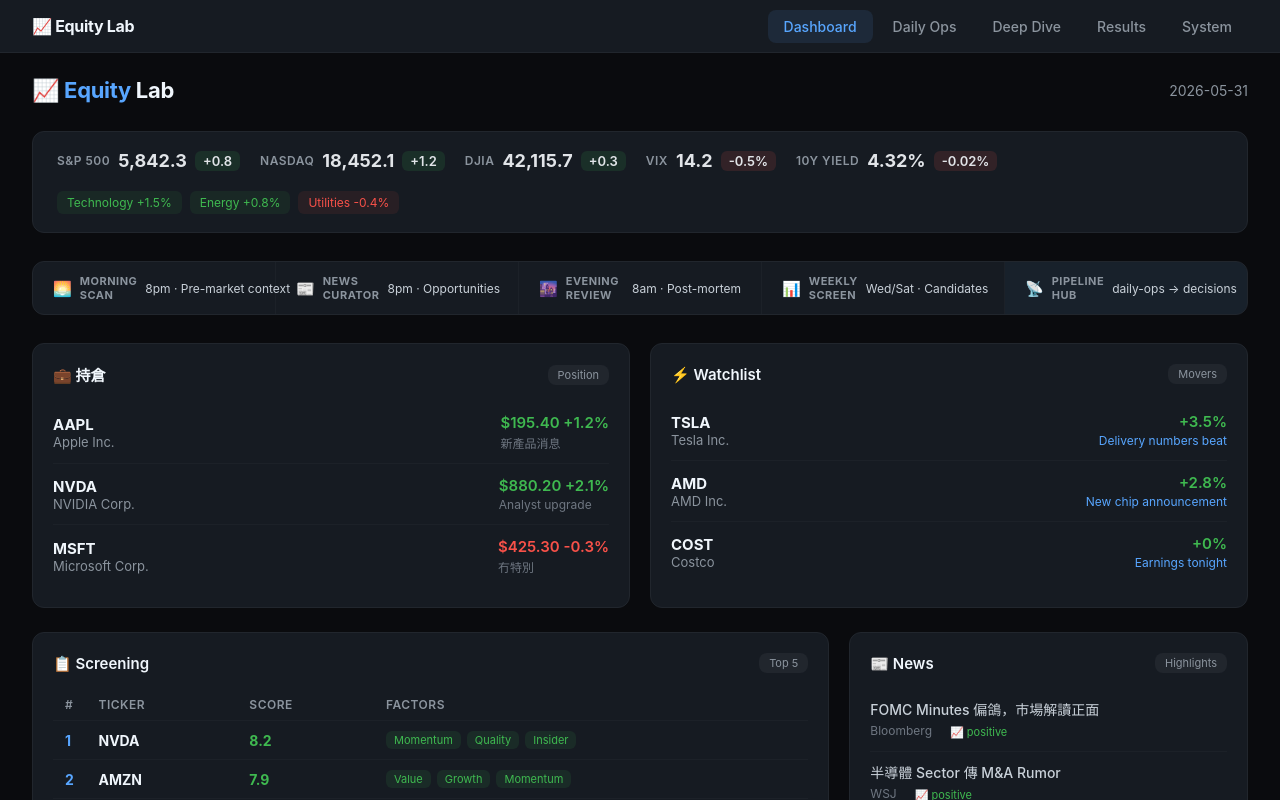
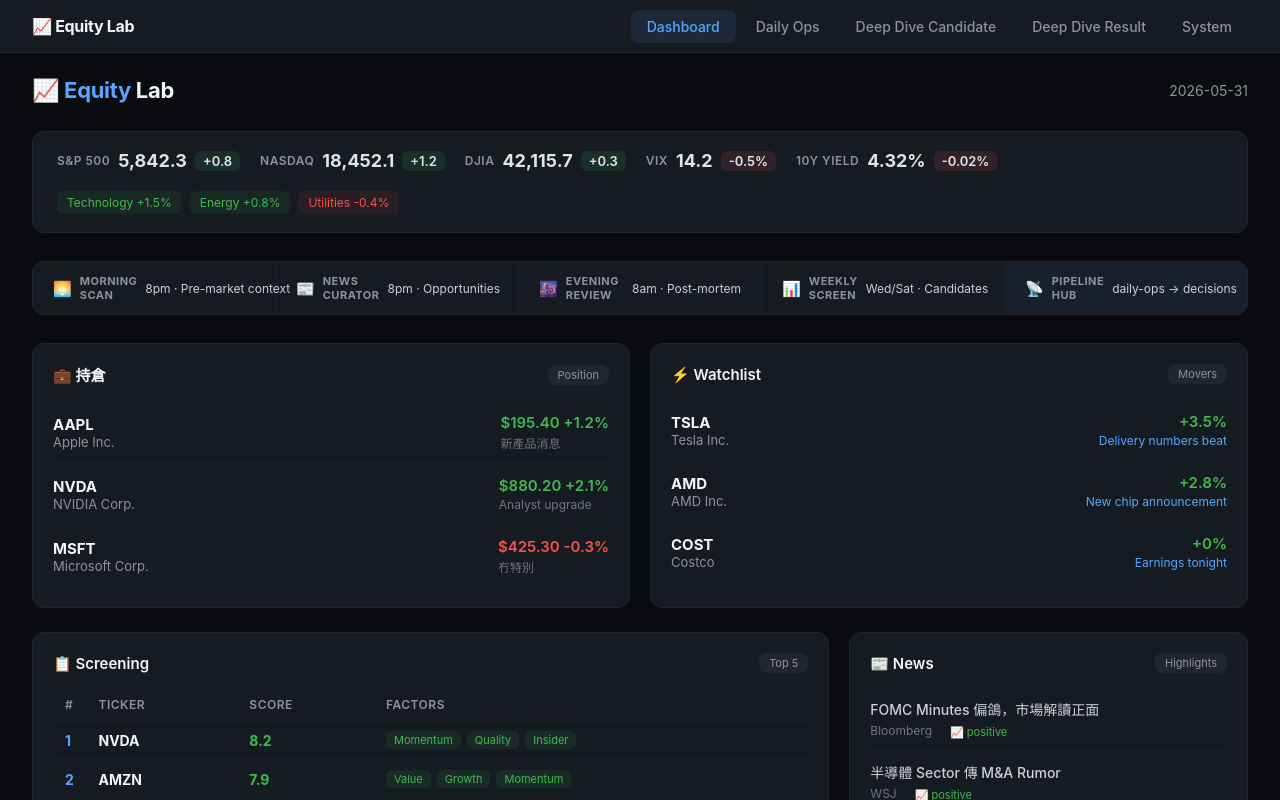
Before and after one commit to pu105-stack/equity-lab-dashboard, a Next.js app: page / in a window 1280 px wide. Shown: the top 800 px of the page. Built offline with nearby package versions, Linux system fonts and the light colour scheme.

Commit message:
nav: rename Deep Dive → Deep Dive Candidate, Results → Deep Dive Result

```diff
--- a/pages/_app.js
+++ b/pages/_app.js
@@ -12,8 +12,8 @@
   const links = [
     { href: '/', label: 'Dashboard' },
     { href: '/daily-ops', label: 'Daily Ops' },
-    { href: '/deep-dive', label: 'Deep Dive' },
-    { href: '/deep-dive-results', label: 'Results' },
+    { href: '/deep-dive', label: 'Deep Dive Candidate' },
+    { href: '/deep-dive-results', label: 'Deep Dive Result' },
     { href: '/system', label: 'System' },
   ]
 
```
